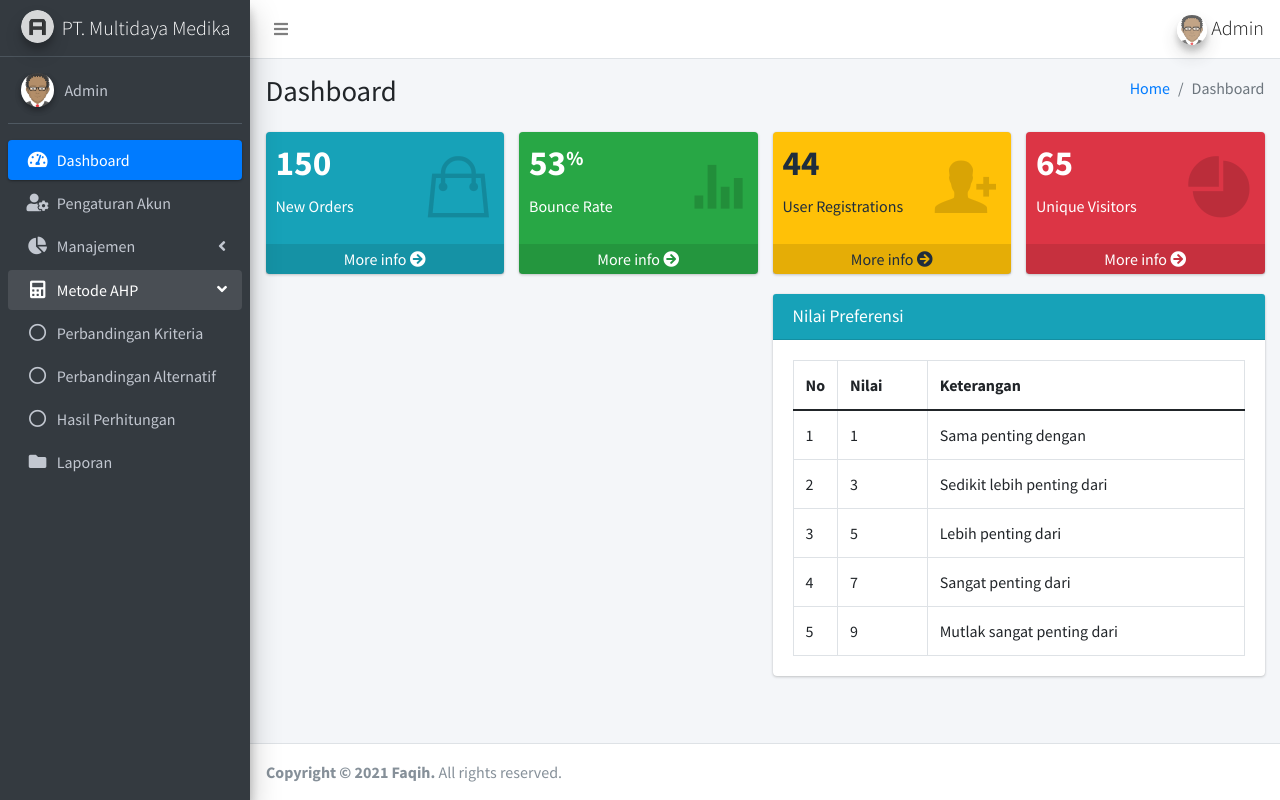
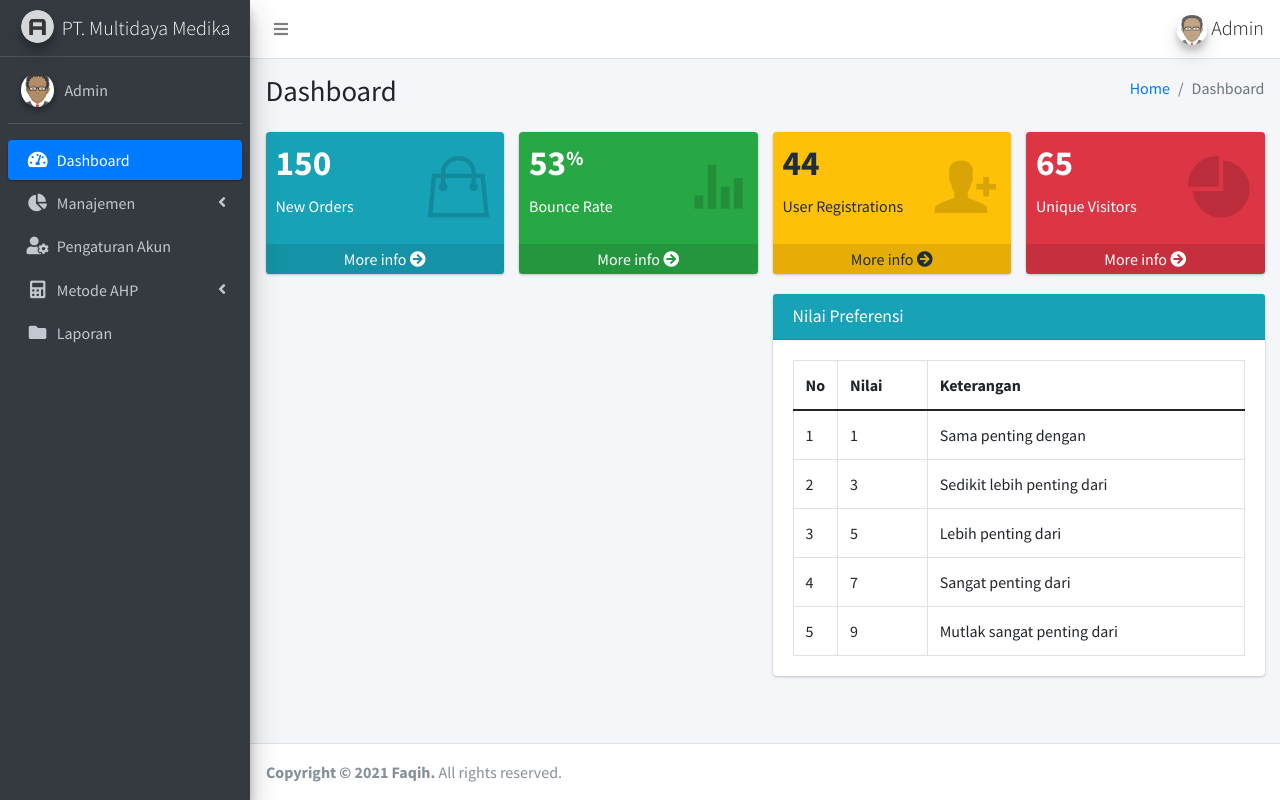
Before and after one commit to dhimas29/repo-ahp, a PHP site: page /adminweb/index.php in a window 1280 px wide. Run offline with PHP 8.4, Linux system fonts and the light colour scheme; a user stored in the database is signed in; data comes from the database, SQL or seed files in the repository; some libraries are stand-ins or nearby versions.

Commit message:
Update sidebar dan footer

```diff
--- a/layouts/footer.php
+++ b/layouts/footer.php
@@ -68,6 +68,9 @@
         // });
     })
 </script>
+<aside class="control-sidebar control-sidebar-dark">
+    <!-- Control sidebar content goes here -->
+</aside>
 <script type="text/javascript">
     $("#kriteria").change(function() {
         var id_kriteria = $("#kriteria").val();
--- a/layouts/sidebar.php
+++ b/layouts/sidebar.php
@@ -31,7 +31,7 @@
             <ul class="nav nav-pills nav-sidebar flex-column" data-widget="treeview" role="menu" data-accordion="false">
                 <!-- Add icons to the links using the .nav-icon class
                with font-awesome or any other icon font library -->
-                <li class="nav-item menu-open">
+                <li class="nav-item">
                     <?php
                     if (empty($_GET['page'])) {
                         $url = 'dashboard';
@@ -52,20 +52,17 @@
                             </a>
                 </li>
                 <li class="nav-item">
-                    <?php if ($pecah == 'profile') {
-                    ?>
-                        <a href="index.php?page=profile" class="nav-link active">
-                        <?php } else { ?>
-                            <a href="index.php?page=profile" class="nav-link">
-                            <?php } ?>
-                            <i class="nav-icon fas fa-user-cog"></i>
+                    <?php if (($pecah == 'user') || ($pecah == 'pelamar') || ($pecah == 'kriteria') || ($pecah == 'subkriteria') || ($pecah == 'lowongan')) { ?>
+                        <a href="#" class="nav-link active">
+                            <i class="nav-icon fas fa-chart-pie"></i>
                             <p>
-                                Pengaturan Akun
+                                Manajemen
+                                <i class="right fas fa-angle-left"></i>
                             </p>
                         </a>
-                </li>
-
-                <li class="nav-item">
+                        <ul class="nav nav-treeview" style="display: block;">
+                        <?php } else {
+                        ?>
                             <a href="#" class="nav-link">
                                 <i class="nav-icon fas fa-chart-pie"></i>
                                 <p>
@@ -74,6 +71,7 @@
                                 </p>
                             </a>
                             <ul class="nav nav-treeview" style="display: none;">
+                            <?php } ?>
                             <li class="nav-item">
                                 <?php if ($pecah == 'user') {
                                 ?>
@@ -141,15 +139,39 @@
                             </li>
                             </ul>
                 </li>
-                <li class="nav-item menu-is-opening menu-open">
-                    <a href="#" class="nav-link">
-                        <i class="nav-icon fas fas fa-calculator"></i>
+                <li class="nav-item">
+                    <?php if ($pecah == 'profile') {
+                    ?>
+                        <a href="index.php?page=profile" class="nav-link active">
+                        <?php } else { ?>
+                            <a href="index.php?page=profile" class="nav-link">
+                            <?php } ?>
+                            <i class="nav-icon fas fa-user-cog"></i>
+                            <p>
+                                Pengaturan Akun
+                            </p>
+                            </a>
+                </li>
+                <li class="nav-item">
+                    <?php if (($pecah == 'perbandingan_kriteria') || ($pecah == 'perbandingan_alternatif') || ($pecah == 'hasil')) { ?>
+                        <a href="#" class="nav-link active">
+                            <i class="nav-icon fas fa-calculator"></i>
                             <p>
                                 Metode AHP
                                 <i class="right fas fa-angle-left"></i>
                             </p>
                         </a>
                         <ul class="nav nav-treeview" style="display: block;">
+                        <?php } else { ?>
+                            <a href="#" class="nav-link">
+                                <i class="nav-icon fas fa-calculator"></i>
+                                <p>
+                                    Metode AHP
+                                    <i class="right fas fa-angle-left"></i>
+                                </p>
+                            </a>
+                            <ul class="nav nav-treeview" style="display: none;">
+                            <?php } ?>
                             <li class="nav-item">
                                 <?php if ($pecah == 'perbandingan_kriteria') {
                                 ?>
```
Lines whose indentation alone changed are shown as unchanged.
